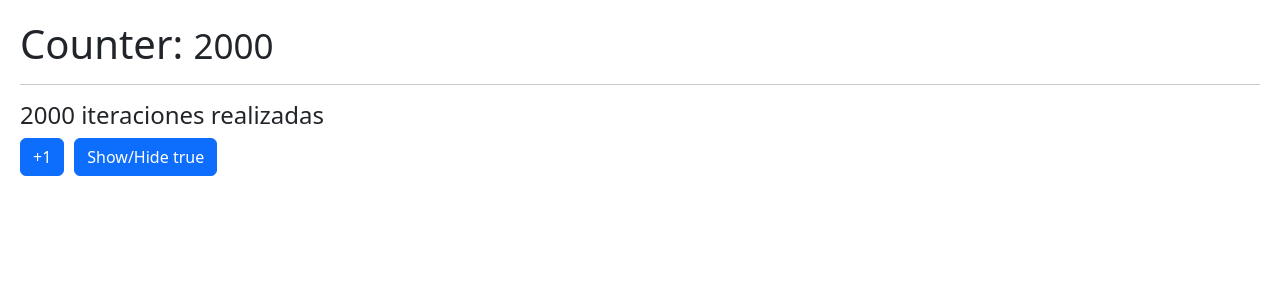
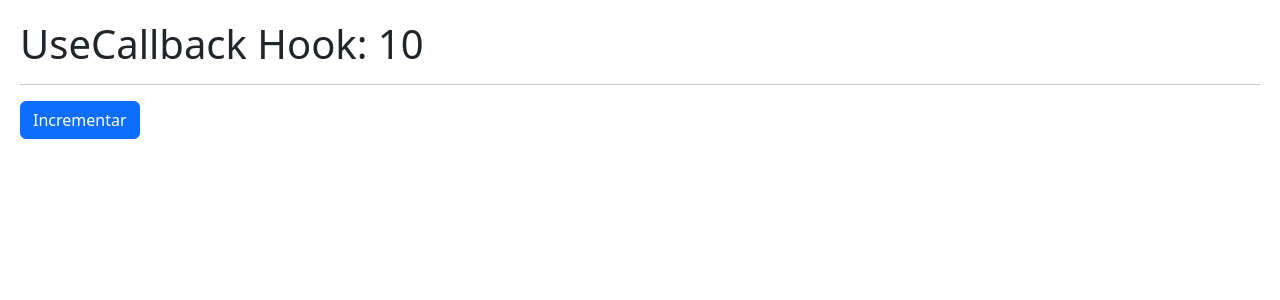
Before and after one commit to CodingJhames/Rebuilds, a React (Vite) app in the folder hook-app/: page / in a window 1280 px wide. Shown: the top 300 px of the page. Built offline with nearby package versions, Linux system fonts and the light colour scheme.

Commit message:
useCallback-Hook

```diff
--- a/hook-app/src/main.jsx
+++ b/hook-app/src/main.jsx
@@ -10,10 +10,11 @@
 import { Layout } from './useLayoutEffect/Layout'
 import { Memorize } from './memos/Memorize'
 import { MemoHook } from './memos/MemoHook'
+import { CallBackHook } from './memos/CallBackHook'
 
 
 ReactDOM.createRoot(document.getElementById('root')).render(
   <React.StrictMode>
-    < MemoHook  />
+    < CallBackHook  />
   </React.StrictMode>
 )
--- /dev/null
+++ b/hook-app/src/memos/CallBackHook.jsx
@@ -0,0 +1,33 @@
+import { useCallback, useEffect, useState } from "react"
+import { ShowIncrement } from "./ShowIncrement"
+
+
+
+export const CallBackHook = () => {
+
+  const [counter, setcounter] = useState(10);
+
+  const incrementFather = useCallback(
+    () => {
+        setcounter( (value) => value + 1 );
+    },
+    [],
+  )
+
+    useEffect(() => {
+        // incrementFather();
+    }, [incrementFather ])
+
+  /* const incrementFather = () => {
+    setcounter( counter + 1);
+  }; */
+
+    return (
+    <>
+        <h1>UseCallback Hook: { counter } </h1>
+        <hr/>
+        <ShowIncrement increment={ incrementFather } />
+
+    </>
+  )
+}
--- /dev/null
+++ b/hook-app/src/memos/ShowIncrement.jsx
@@ -0,0 +1,19 @@
+
+
+import React from 'react'
+
+export const ShowIncrement = ( {increment}) => {
+
+  console.log( 'me volvì a generar' );
+    return (
+        <button
+            className="btn btn-primary"
+            onClick={ () => {
+                increment();
+            } }
+            >
+            Incrementar
+
+        </button>
+  )
+}
```
